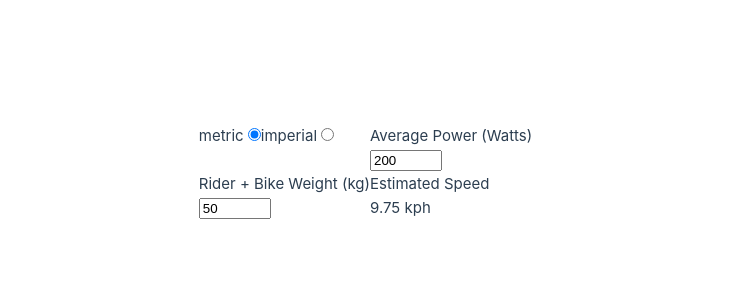
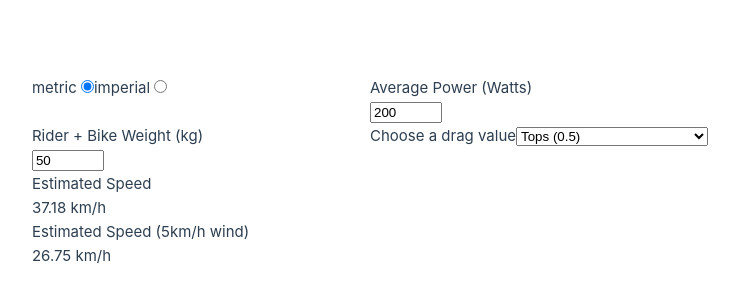
Before and after one commit to trainerday/calculators, a Vue app: page / in a window 1280 px wide. Shown: the part 228-528 px from the top of the page, without its empty margins (270-1009 px from the left). Built offline with nearby package versions, Linux system fonts and the light colour scheme.

Commit message:
Starting on CSS

```diff
--- a/src/App.vue
+++ b/src/App.vue
@@ -1,14 +1,15 @@
 <script setup>
-import { watch, ref } from 'vue';
+import { ref } from 'vue';
 import Number_box_with_text from './components/number_box_with_text.vue';
 import Radio_group from './components/radio_group.vue'
 import Speed from './components/speed.vue';
+import Select_group from './components/select_group.vue';
 
 const unit_lists = {
   metric: {
     type: "metric",
     weight: "kg",
-    speed: "kph",
+    speed: "km/h",
     weight_multiplier: 1,
     speed_multiplier: 1,
   },
@@ -24,9 +25,23 @@ let system_in_use = ref(unit_lists["metric"].type);
 
 let weight = ref(50);
 let power = ref(200);
-let drag = 0.6
-let frontal_area = 0.5
-let headwind = 0
+const drags = [
+  {
+    name: "Tops",
+    value: 0.5
+  },
+  {
+    name: "Hoods + 20% on Drops",
+    value: 0.4
+  },
+  {
+    name: "Aero",
+    value: 0.3
+  }
+]
+let drag = ref(drags[0].value);
+let frontal_area = 0.5;
+let headwind = 0;
 
 </script>
 
@@ -57,14 +72,31 @@ let headwind = 0
       :multiplier="unit_lists[system_in_use].weight_multiplier"
     />
   </div>
+  <div class="drag">
+    <Select_group
+      group="drag"
+      text="Choose a drag value"
+      :data="drags"
+      v-model="drag"
+    />
+  </div>
   <div class="speed">
     <Speed
       :unit="unit_lists[system_in_use].speed"
       :power="power"
       :mass="weight"
       :drag="drag"
-      :frontal_area="frontal_area"
-      :headwind="headwind"
+      :frontal_area=".5"
+      :headwind="0"
+      :multiplier="unit_lists[system_in_use].speed_multiplier"
+    />
+    <Speed
+      :unit="unit_lists[system_in_use].speed"
+      :power="power"
+      :mass="weight"
+      :drag="drag"
+      :frontal_area=".5"
+      :headwind="5"
       :multiplier="unit_lists[system_in_use].speed_multiplier"
     />
   </div>
--- a/src/components/number_box_with_text.vue
+++ b/src/components/number_box_with_text.vue
@@ -1,4 +1,6 @@
 <script setup>
+import { ref, watch, computed } from 'vue';
+
     const props = defineProps({
         text: {
             type: String,
@@ -21,6 +23,13 @@
     })
 
     const emit = defineEmits(["update:amount"]);
+    const standard_multiplier = computed(() => (typeof props.multiplier !== 'undefined') ? props.multiplier : 1 );
+    // watch(
+    //     standard_multiplier,
+    //     (newVal) => {
+    //         val.value = Math.round(newVal) ;
+    //     }
+    // )
 </script>
 
 <template>
@@ -28,7 +37,7 @@
         {{ text }} ({{ unit }}) <br>
         <input
             type="number"
-            :value="Math.round(props.amount * ((typeof props.multiplier !== 'undefined') ? props.multiplier : 1))"
+            :value="props.amount * standard_multiplier"
             @input="emit('update:amount', $event.target.value)"
             :min="(typeof params !== 'undefined') ? params.min : 0"
             :max="(typeof params !== 'undefined') ? params.max : 1000"
--- /dev/null
+++ b/src/components/select_group.vue
@@ -0,0 +1,27 @@
+<script setup>
+    const props = defineProps({
+        group: {
+            type: String,
+            required: true,
+        },
+        text: {
+            type: String,
+            required: true,
+        },
+        data: {
+            type: Array,
+            required: true,
+        }
+    });
+
+    const update_me = defineModel();
+</script>
+
+<template>
+    <label :for="props.group">{{ props.text }}</label>
+    <select v-model="update_me" :name="props.group" :id="props.group">
+        <option v-for="info_group in props.data" :value="info_group.value">
+            {{ info_group.name }} ({{ info_group.value }})
+        </option>
+    </select>
+</template>
--- a/src/components/speed.vue
+++ b/src/components/speed.vue
@@ -1,5 +1,5 @@
 <script setup>
-import { ref, computed, watch, onMounted } from 'vue';
+import { ref, computed, watch } from 'vue';
 
     const props = defineProps({
         unit: {
@@ -70,16 +70,58 @@ import { ref, computed, watch, onMounted } from 'vue';
         return v ; // best estimate if no convergance
     }
 
+    // vv does not need looping function vv
+    // const compute_me_first = computed(() => {
+    //     return  props.drag * props.frontal_area * air_density ;
+    // })
+
+    // const a = computed(() => {
+    //     return .5 * compute_me_first.value ;
+    // })
+
+    // const b = computed(() => {
+    //     return props.headwind * compute_me_first.value ;
+    // })
+
+    // const c = computed(() => {
+    //     return grav * props.mass * rolling_resistance + ( a.value * (props.headwind ** 2)) ;
+    // })
+
+    // const d = computed(() => {
+    //     return 0 - (1 - drivetrain_loss) * props.power ;
+    // })
+
+    // const Q = computed(() => {
+    //     return (3*a.value*c.value - b.value**2) / (9*(a.value**2)) ;
+    // })
+
+    // const R = computed(() => {
+    //     return (9*a.value*b.value*c.value - 27*d.value*(a.value**2) - 2*(b.value**3)) / (54*(a.value**3))
+    // })
+
+    // const S = computed(() => {
+    //     return Math.cbrt( R.value + Math.sqrt((Q.value**3 + R.value**2)) )
+    // })
+
+    // const T = computed(() => {
+    //     return Math.cbrt( R.value - Math.sqrt((Q.value**3 + R.value**2)) )
+    // })
+
+    // function find_speed2() {
+    //     return S.value + T.value - (b.value / (3*a.value))
+    // }
+
+    // const calculated_speed2 = ref(find_speed2()) ;
     const calculated_speed = ref(find_speed()) ;
 
     watch(
         () => [props.power, props.mass, props.drag, props.frontal_area, props.headwind],
         () => {
             calculated_speed.value = find_speed();
+            // calculated_speed2.value = find_speed2();
         },
         { immediate: true }
     );
-
 </script>
 
 <template>
@@ -87,6 +129,6 @@ import { ref, computed, watch, onMounted } from 'vue';
         <!-- {{ A }} {{ B }} {{ C }} -->
         Estimated Speed
         {{ (props.headwind == 0) ? "" : "(" + props.headwind + props.unit +" wind)" }} <br>
-        {{ (calculated_speed * props.multiplier).toFixed(2) }} {{ " " + props.unit }}
+        {{ (calculated_speed * props.multiplier * 3.6).toFixed(2) }} {{ " " + props.unit }} <br>
     </p>
 </template>
```
